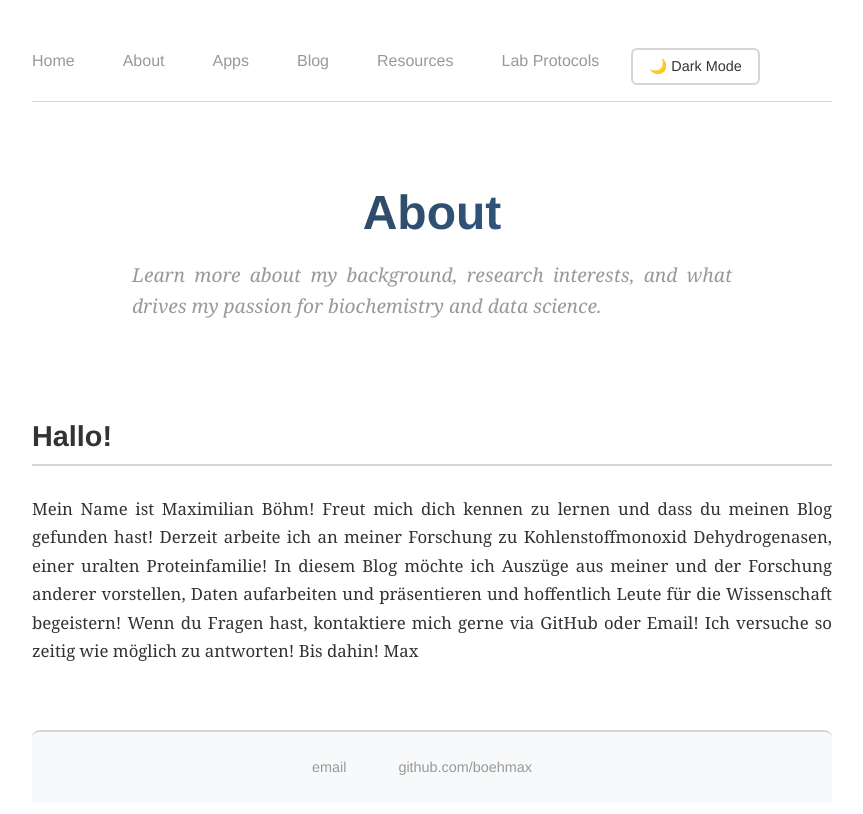
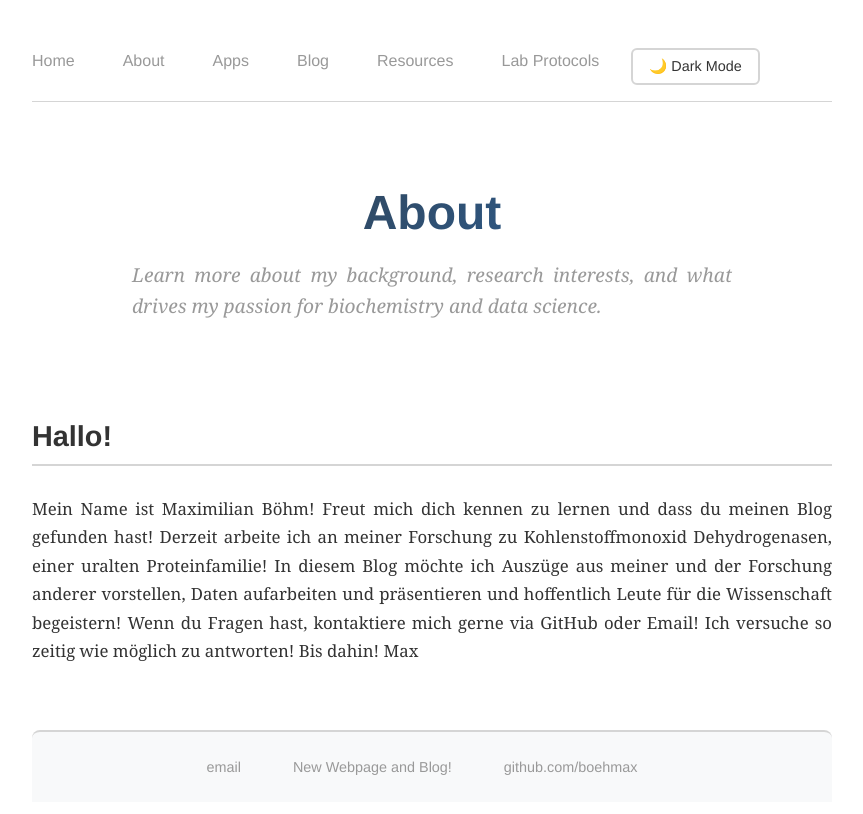
Before and after one commit to boehmax/boehmax.github.io, a Jekyll site: the page built from about/index.html, in a window 1280 px wide. Shown: the top 814 px of the page, without its empty margins (208-1071 px from the left). Built offline with Jekyll 4.4.1, drawn with Linux system fonts in a browser that asks for light colours; nearby versions of some CDN libraries.

Commit message:
Add link to new webpage and blog in footer

```diff
--- a/_layouts/default.html
+++ b/_layouts/default.html
@@ -74,6 +74,7 @@
 		<footer>
 			<ul>
 				<li><a href="mailto:boehmax97@gmail.com">email</a></li>
+				<li><a href="https://boehmax.org">New Webpage and Blog!</a></li>
 				<li><a href="https://github.com/boehmax">github.com/boehmax</a></li>
 			</ul>
 		</footer>
```
